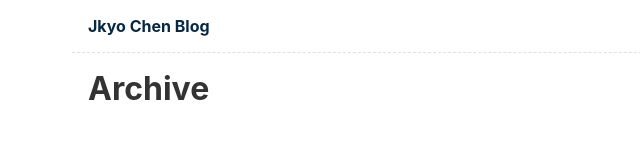
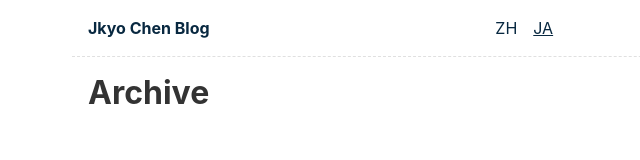
Before and after one commit to jikyou/blog, an Eleventy site: page content/ja/blog.njk in a window 1280 px wide. Shown: the full height of the page, 248-888 px from the left. Built offline with nearby package versions, Linux system fonts and the light colour scheme; Eleventy itself is replaced by a stand-in of ours; files that its build step writes are made by us from their sources; what limax would draw is missing.

Commit message:
Add Language switch nav bar

```diff
--- a/_includes/layouts/base.njk
+++ b/_includes/layouts/base.njk
@@ -48,6 +48,13 @@
 				{%- endfor %}
 				</ul>
 			</nav>
+			<nav>
+				<h2 class="visually-hidden">Language switch navigation menu</h2>
+				<ul class="nav">
+					<li class="nav-item"><a href="/zh"{% if "zh" == locale %} aria-current="page"{% endif %}>ZH</a></li>
+					<li class="nav-item"><a href="/ja"{% if "ja" == locale %} aria-current="page"{% endif %}>JA</a></li>
+				</ul>
+			</nav>
 		</header>
 
 		<main id="skip">
--- a/public/css/index.css
+++ b/public/css/index.css
@@ -148,6 +148,7 @@ header {
 	gap: 1em .5em;
 	flex-wrap: wrap;
 	align-items: center;
+	justify-content: space-between;
 	padding: 1em;
 }
 .home-link {
```
